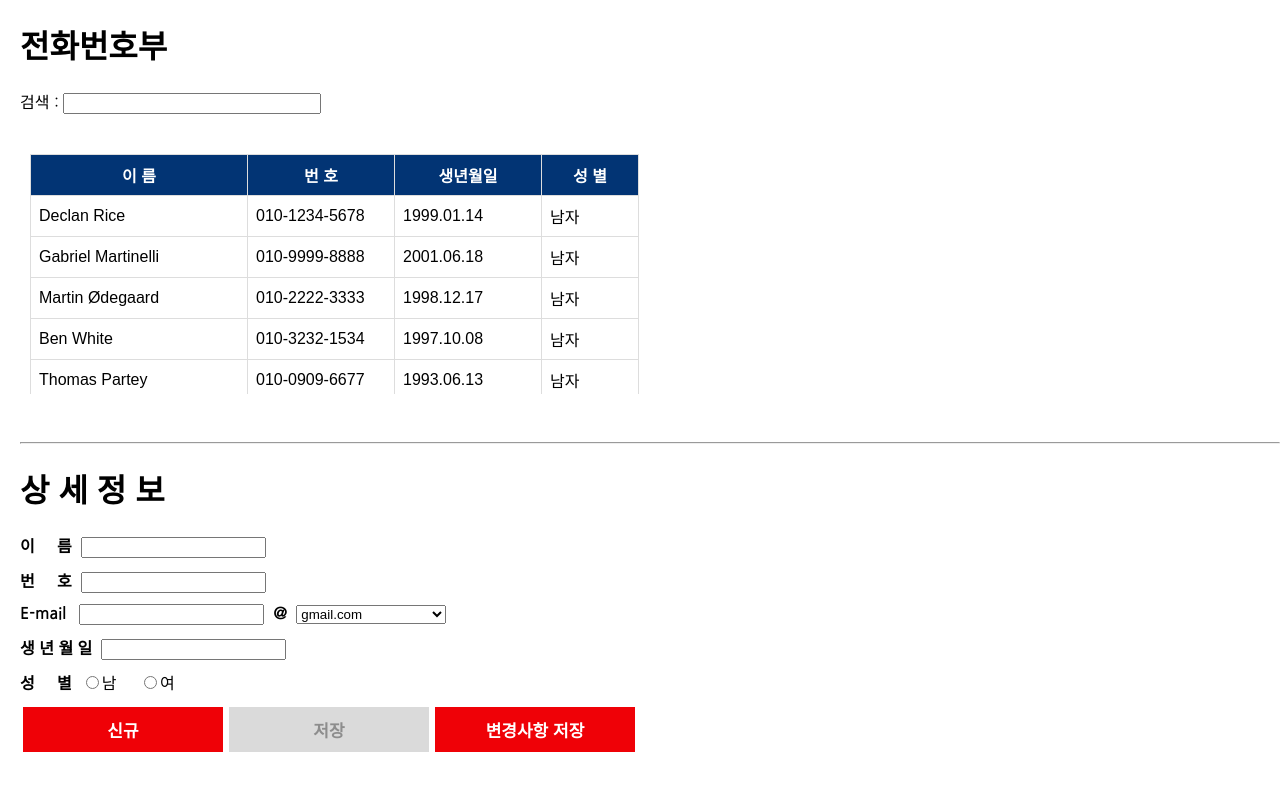
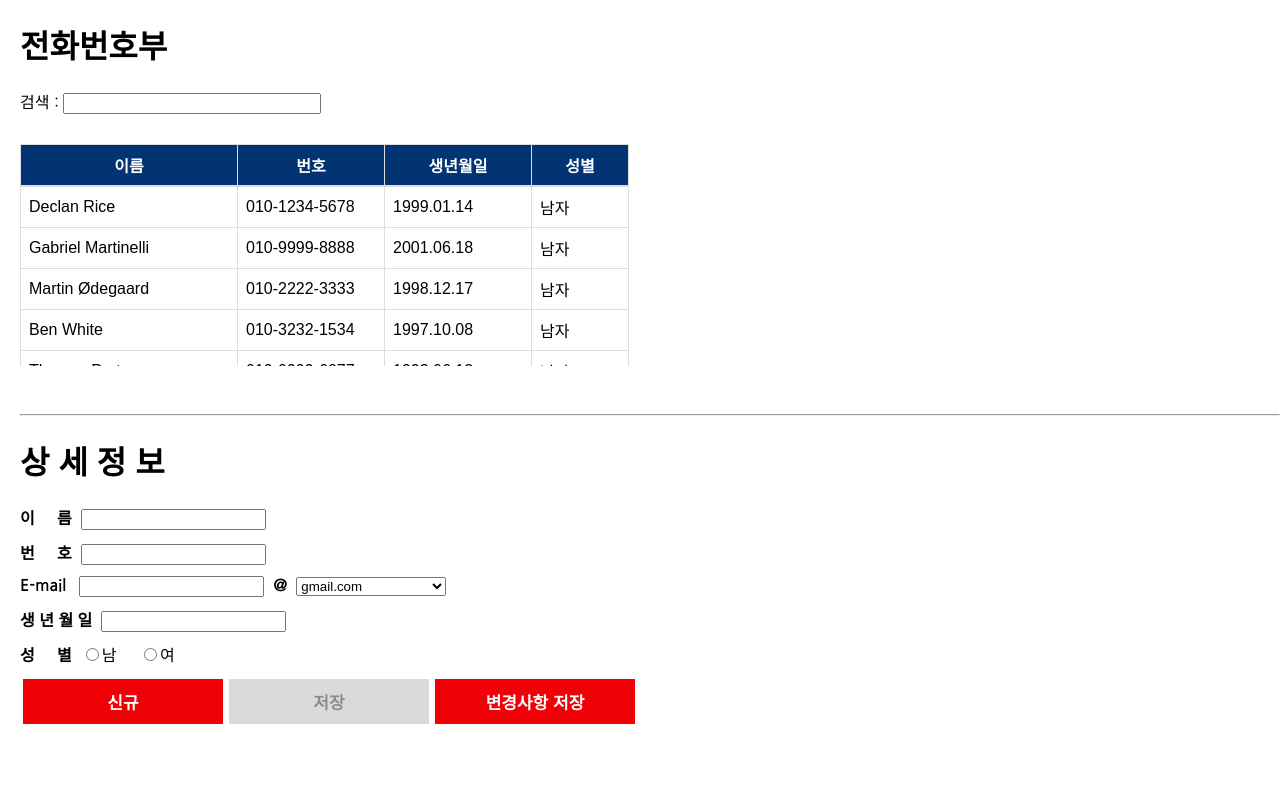
Before and after one commit to kimdaewhi/PhoneBook, a React (Create React App) app: page / in a window 1280 px wide. Shown: the top 790 px of the page. Built offline with nearby package versions, Linux system fonts and the light colour scheme.

Commit message:
테이블 헤더 고정 추가

```diff
--- a/src/components/ContactList.css
+++ b/src/components/ContactList.css
@@ -7,7 +7,6 @@ body {
 .contactList {
     font-family: arial, sans-serif;
     border-collapse: collapse; /* 여기서 테이블 경계를 병합하여 간격 없이 표시 */
-    margin: 10px;
 }
 
 .contactList th, .contactList td {
@@ -40,3 +39,25 @@ body {
     overflow-x: auto; /* 가로 스크롤을 위한 설정 */
     vertical-align: top;
 }
+
+
+/* 테이블 헤더 스타일링 */
+.contactList thead {
+    overflow: hidden;
+    max-height: 180px;
+    display: block; /* 테이블 헤더를 블록 레벨 요소로 설정 */
+}
+
+.contactList thead th {
+    background-color: #023474;
+    color: white;
+    position: sticky; /* 스크롤시 고정 */
+    top: 0; /* 상단에 고정 */
+}
+
+/* 테이블 본문 스타일링 */
+.table-body {
+    max-height: 180px;
+    overflow-y: auto;
+    display: block; /* 테이블 본문을 블록 레벨 요소로 설정 */
+}
--- a/src/components/ContactList.jsx
+++ b/src/components/ContactList.jsx
@@ -36,23 +36,25 @@ export default function ContactList({ contacts, setSelectedContact }) {
             <div>
                 <div className="contactListContainer">
                     <table className="contactList">
-                        <tbody>
+                        <thead>
                             <tr>
-                                <th className="name">이  름</th>
-                                <th className="phone">번  호</th>
+                                <th className="name">이름</th>
+                                <th className="phone">번호</th>
                                 <th className="birth">생년월일</th>
-                                <th className="gender">성  별</th>
+                                <th className="gender">성별</th>
                             </tr>
+                        </thead>
+                        <tbody className="table-body">
                             {/* contacts.map((contact) => ( */
                                 filteredContacts.map((contact) => (
                                 <tr
                                     key={contact.id}
                                     onClick={() => handleCellClick(contact.id, contact.name, contact.phoneNumber, contact.email, contact.birth, contact.gender)}
                                 >
-                                    <td>{contact.name}</td>
-                                    <td>{contact.phoneNumber}</td>
-                                    <td>{contact.birth}</td>
-                                    <td>{contact.gender === "M" ? "남자" : "여자"}</td>
+                                    <td className="name">{contact.name}</td>
+                                    <td className="phone">{contact.phoneNumber}</td>
+                                    <td className="birth">{contact.birth}</td>
+                                    <td className="gender">{contact.gender === "M" ? "남자" : "여자"}</td>
                                 </tr>
                             ))}
                         </tbody>
```
